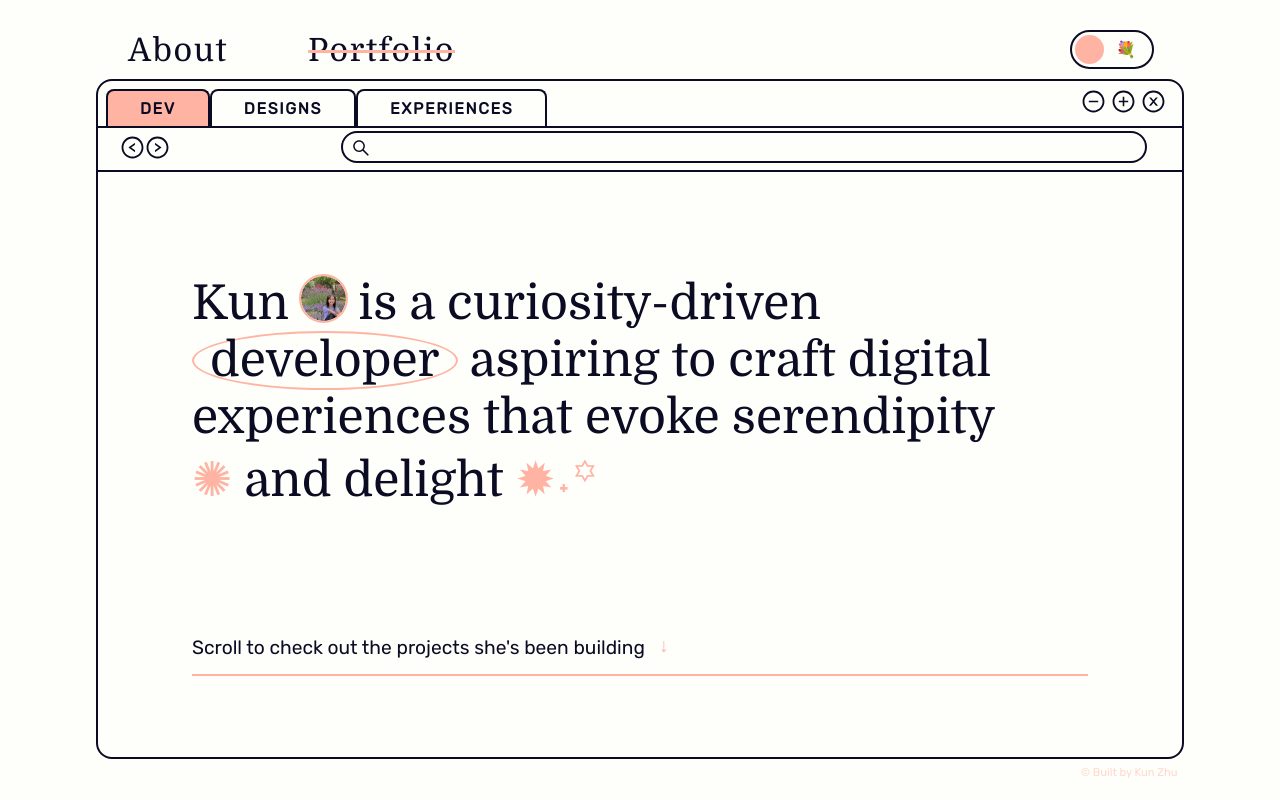
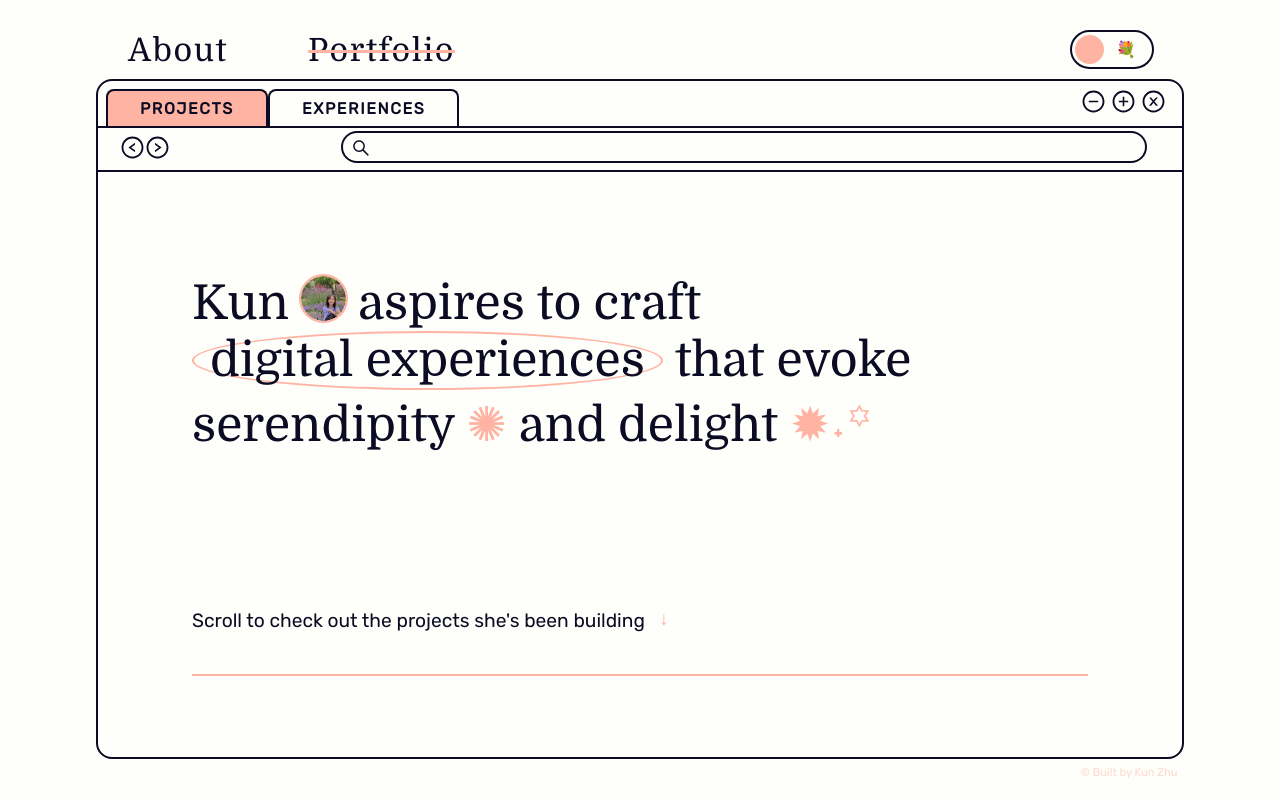
Before and after one commit to kunkunzhu/personal-portfolio-2.0, a Next.js app: page /portfolio in a window 1280 px wide. Built offline with nearby package versions, Linux system fonts and the light colour scheme.

Commit message:
change dev/design into projects tab

```diff
--- a/common/components/elements/nav/Nav.tsx
+++ b/common/components/elements/nav/Nav.tsx
@@ -109,7 +109,7 @@ export const Nav = (props: NavProps) => {
             <NavItem $current={!isPortfolio} href="/">
               About
             </NavItem>
-            <NavItem $current={isPortfolio} href="/portfolio/design">
+            <NavItem $current={isPortfolio} href="/portfolio">
               Portfolio
             </NavItem>
           </HamburgerWrapper>
--- a/common/components/elements/portfolio/PortfolioNav.tsx
+++ b/common/components/elements/portfolio/PortfolioNav.tsx
@@ -76,9 +76,7 @@ const NavItem = styled(Link)<NavItemProps>`
 
 export default function PortfolioNav() {
   const path = usePathname();
-  const isDesign = path.includes("design");
   const isExp = path.includes("exp");
-  const isDev = path.includes("portfolio") && !isDesign && !isExp;
 
   const renderBrowserBar = () => {
     return (
@@ -94,17 +92,11 @@ export default function PortfolioNav() {
     <BrowserBar>
       <NavWrapper>
         <div className="divItems">
-          <NavItem $current={isDev} href="/portfolio" id="no-sm">
-            dev
+          <NavItem $current={!isExp} href="/portfolio" id="no-sm">
+            projects
           </NavItem>
-          <NavItem $current={isDev} href="/portfolio" id="sm-only">
+          <NavItem $current={!isExp} href="/portfolio" id="sm-only">
             💻
-          </NavItem>
-          <NavItem $current={isDesign} href="/portfolio/design" id="no-sm">
-            designs
-          </NavItem>
-          <NavItem $current={isDesign} href="/portfolio/design" id="sm-only">
-            🎨
           </NavItem>
           <NavItem $current={isExp} href="/portfolio/exp" id="no-sm">
             Experiences
--- a/common/components/views/portfolio/DevPortfolio.tsx
+++ b/common/components/views/portfolio/ProjectsPortfolio.tsx
@@ -89,7 +89,7 @@ const ProjectBox = ({ project }: { project: DevProject }) => {
   );
 };
 
-export default function DevPortfolio() {
+export default function ProjectsPortfolio() {
   const [isGif, setIsGif] = useState(false);
 
   const renderDevProjects = () => {
@@ -106,17 +106,15 @@ export default function DevPortfolio() {
       <PortfolioBox gifBackground={isGif}>
         <Header>
           <div className="title">
-            Kun <span className="icon">{IconFrame()}</span> is a
-            curiosity-driven
+            Kun <span className="icon">{IconFrame()}</span> aspires to craft
             <span
               className="circle"
               onMouseEnter={() => setIsGif(true)}
               onMouseLeave={() => setIsGif(false)}
             >
-              developer
+              digital experiences
             </span>{" "}
-            aspiring to craft digital experiences that evoke serendipity{" "}
-            <span className="flora">✺</span> and delight{" "}
+            that evoke serendipity <span className="flora">✺</span> and delight{" "}
             <span className="flora">✹˖꙳</span>
           </div>
           <div className="prompt">
--- a/pages/portfolio/exp.tsx
+++ b/pages/portfolio/exp.tsx
@@ -1,6 +1,6 @@
 /** @format */
 
-import ExpPortfolio from "@/common/components/views/portfolio/ExpPortfolio";
+import ExpPortfolio from "@/common/components/views/portfolio/ExperiencesPortfolio";
 import React from "react";
 
 export default function PortfolioExp() {
--- a/pages/portfolio/index.tsx
+++ b/pages/portfolio/index.tsx
@@ -1,10 +1,12 @@
+/** @format */
+
+import ProjectsPortfolio from "@/common/components/views/portfolio/ProjectsPortfolio";
 import React from "react";
-import DevPortfolio from "@/common/components/views/portfolio/DevPortfolio";
 
 export default function Portfolio() {
-    return (
-        <div>
-            <DevPortfolio/>
-        </div>
-    )
+  return (
+    <div>
+      <ProjectsPortfolio />
+    </div>
+  );
 }
```
Also changed, not shown: common/components/views/portfolio/ExperiencesPortfolio.tsx (renamed from common/components/views/portfolio/ExpPortfolio.tsx).
